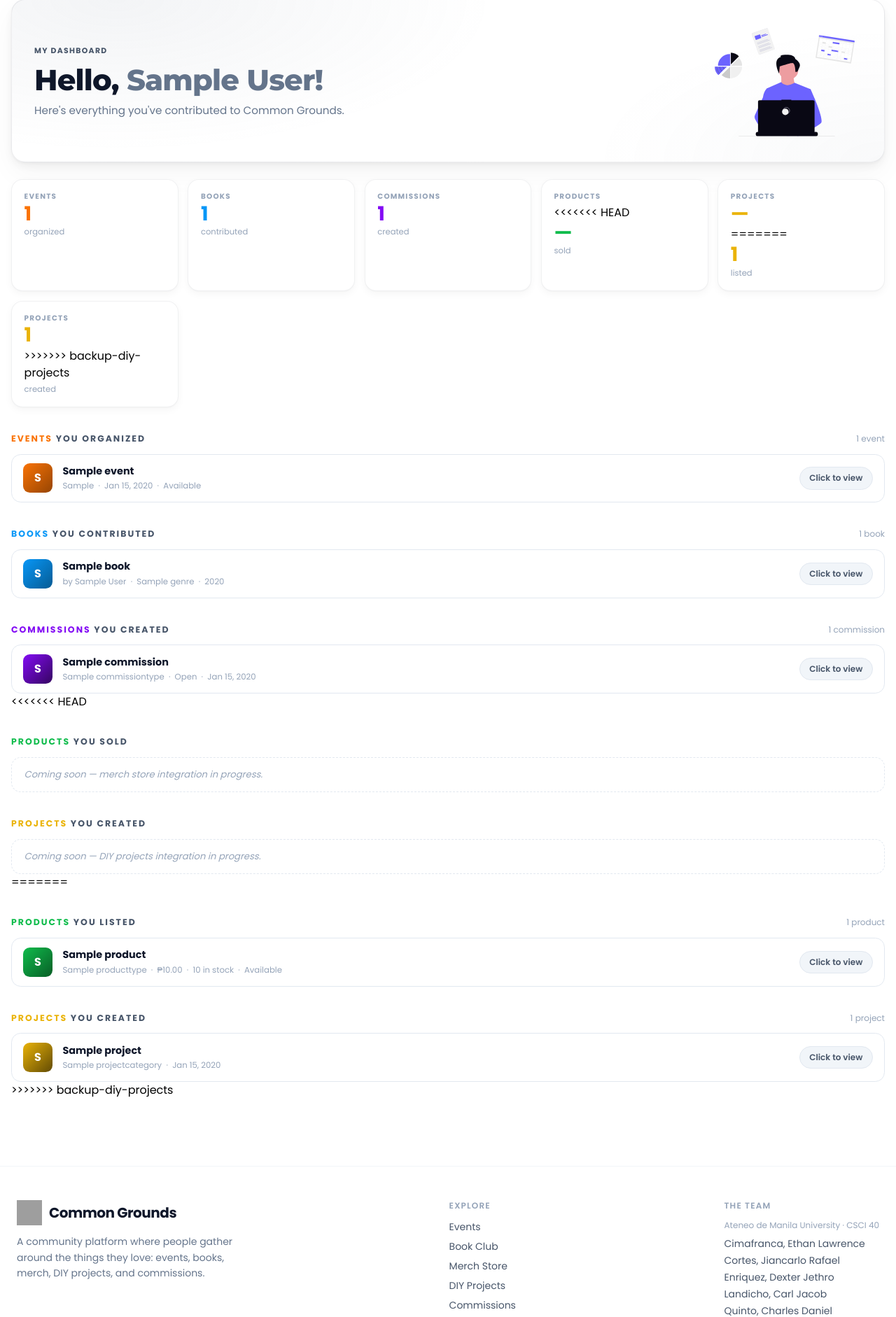
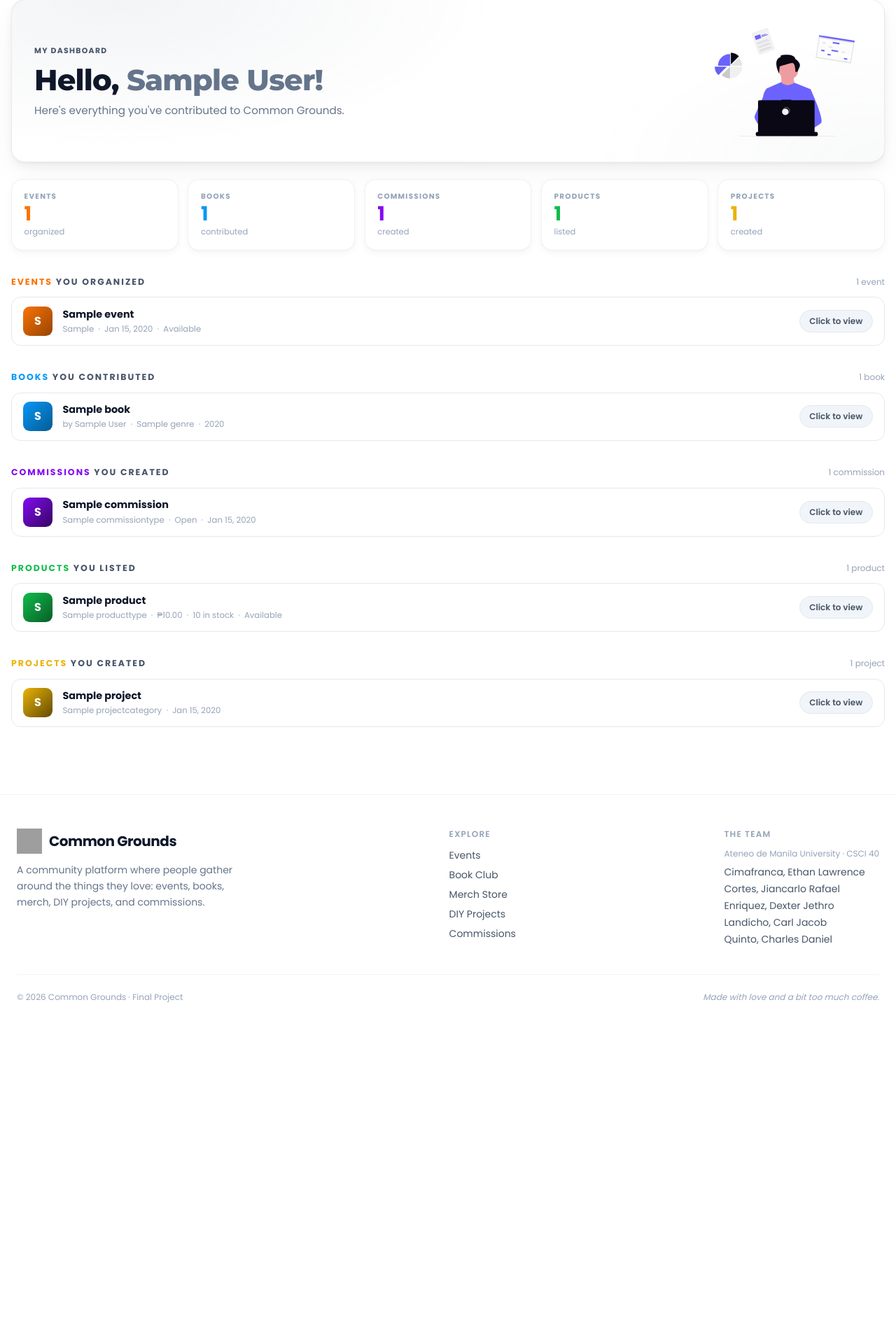
Before and after one commit to Sazemii/commongrounds-AEFG-18, a Django app: page /accounts/dashboard/ in a window 1280 px wide. Shown: the part 145-2027 px from the top of the page at 70% size. After the commit the page ends 1577 px from the top, so only its background shows below. Run offline with Django 5.2, Linux system fonts and the light colour scheme; a user stored in the database is signed in; tables that the repository leaves empty hold one stand-in row (values such as "Sample post"); some libraries are stand-ins or nearby versions; grey boxes are pictures that could not be loaded.

Commit message:
Fixed dashboard bug

```diff
--- a/commongrounds/accounts/templates/accounts/dashboard.html
+++ b/commongrounds/accounts/templates/accounts/dashboard.html
@@ -215,21 +215,12 @@
   </div>
   <div class="db-stat stat-merch">
     <span class="db-stat-label">Products</span>
-<<<<<<< HEAD
-    <span class="db-stat-num">—</span>
-    <span class="db-stat-sub">sold</span>
-  </div>
-  <div class="db-stat stat-diy">
-    <span class="db-stat-label">Projects</span>
-    <span class="db-stat-num">—</span>
-=======
     <span class="db-stat-num">{{ products|length }}</span>
     <span class="db-stat-sub">listed</span>
   </div>
   <div class="db-stat stat-diy">
     <span class="db-stat-label">Projects</span>
     <span class="db-stat-num">{{ projects|length }}</span>
->>>>>>> backup-diy-projects
     <span class="db-stat-sub">created</span>
   </div>
 </div>
@@ -300,22 +291,6 @@
   </div>
 </section>
 
-<<<<<<< HEAD
-{# ── Products Sold (placeholder) ── #}
-<section class="db-section fade-in">
-  <div class="db-section-head">
-    <div class="db-section-title"><span class="accent-merch">Products</span> you sold</div>
-  </div>
-  <div class="db-soon">Coming soon — merch store integration in progress.</div>
-</section>
-
-{# ── Projects Created (placeholder) ── #}
-<section class="db-section fade-in">
-  <div class="db-section-head">
-    <div class="db-section-title"><span class="accent-diy">Projects</span> you created</div>
-  </div>
-  <div class="db-soon">Coming soon — DIY projects integration in progress.</div>
-=======
 {# ── Products Listed ── #}
 <section class="db-section fade-in">
   <div class="db-section-head">
@@ -358,7 +333,6 @@
       <div class="db-empty">No projects created yet.</div>
     {% endfor %}
   </div>
->>>>>>> backup-diy-projects
 </section>
 
 {% endblock %}
```
